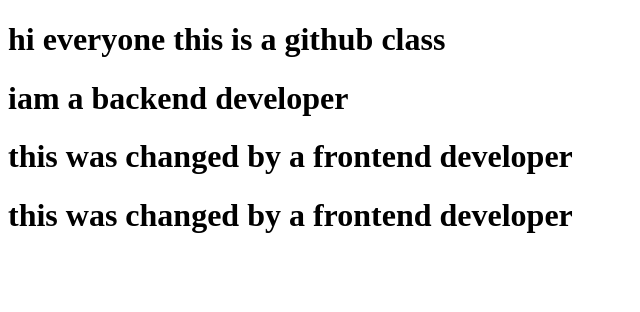
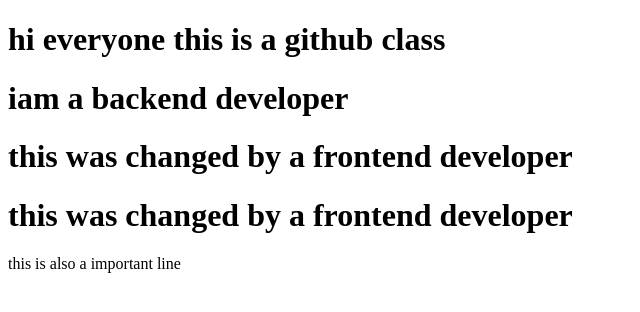
Before and after one commit to uthran/dummy, a plain HTML site: page index.html in a window 1280 px wide. Shown: the whole page, without its empty margins (0-640 px from the left). Drawn offline with Linux system fonts and the light colour scheme.

Commit message:
fix:"another important line"

```diff
--- a/index.html
+++ b/index.html
@@ -10,5 +10,6 @@
     <h1>iam a backend developer</h1>
     <h1>this was changed by a frontend developer</h1>
      <h1>this was changed by a frontend developer</h1>
+    this is also a important line
 </body>
 </html>
```
